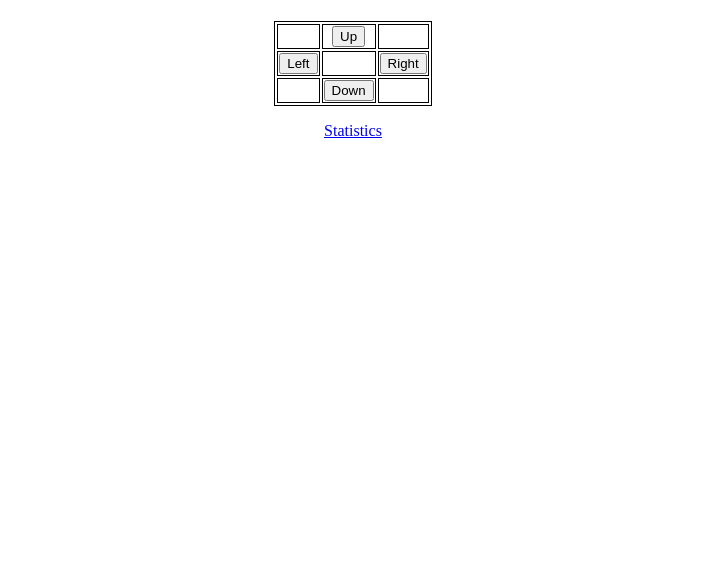
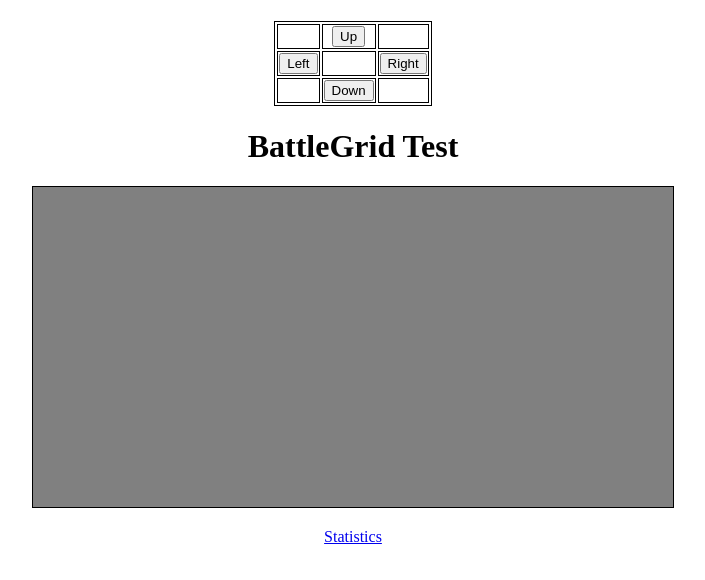
Before and after one commit to AD-Edge/TestMP, a website: page js13kserver-master/public/index.html in a window 1280 px wide. Shown: the whole page, without its empty margins (287-992 px from the left). Drawn offline with nearby package versions, Linux system fonts and the light colour scheme.

Commit message:
adding in initial battle grid/canvas setup

```diff
--- a/js13kserver-master/public/client.js
+++ b/js13kserver-master/public/client.js
@@ -58,7 +58,7 @@
 
         socket.on("start", () => {
             enableButtons();
-            setMessage("Round " + (points.win + points.lose + points.draw + 1));
+            setMessage("Combat Round " + (points.win + points.lose + points.draw + 1));
         });
 
         socket.on("win", () => {
--- a/js13kserver-master/public/index.html
+++ b/js13kserver-master/public/index.html
@@ -5,6 +5,7 @@
         border:1px solid black;
         margin: 0 auto;
     }
+    canvas { background-color: grey; border: 1px solid black;}
 </style>
 <head>
 <title>js13k MP Test</title>
@@ -35,6 +36,10 @@
 
         </table>
     </div>
+
+    <h1>BattleGrid Test</h1>
+    <canvas id="canvasMain" width="640" height="320"></canvas>
+
     <div id="score"></div>
     <p>
         <a href="/stat">Statistics</a>
```
